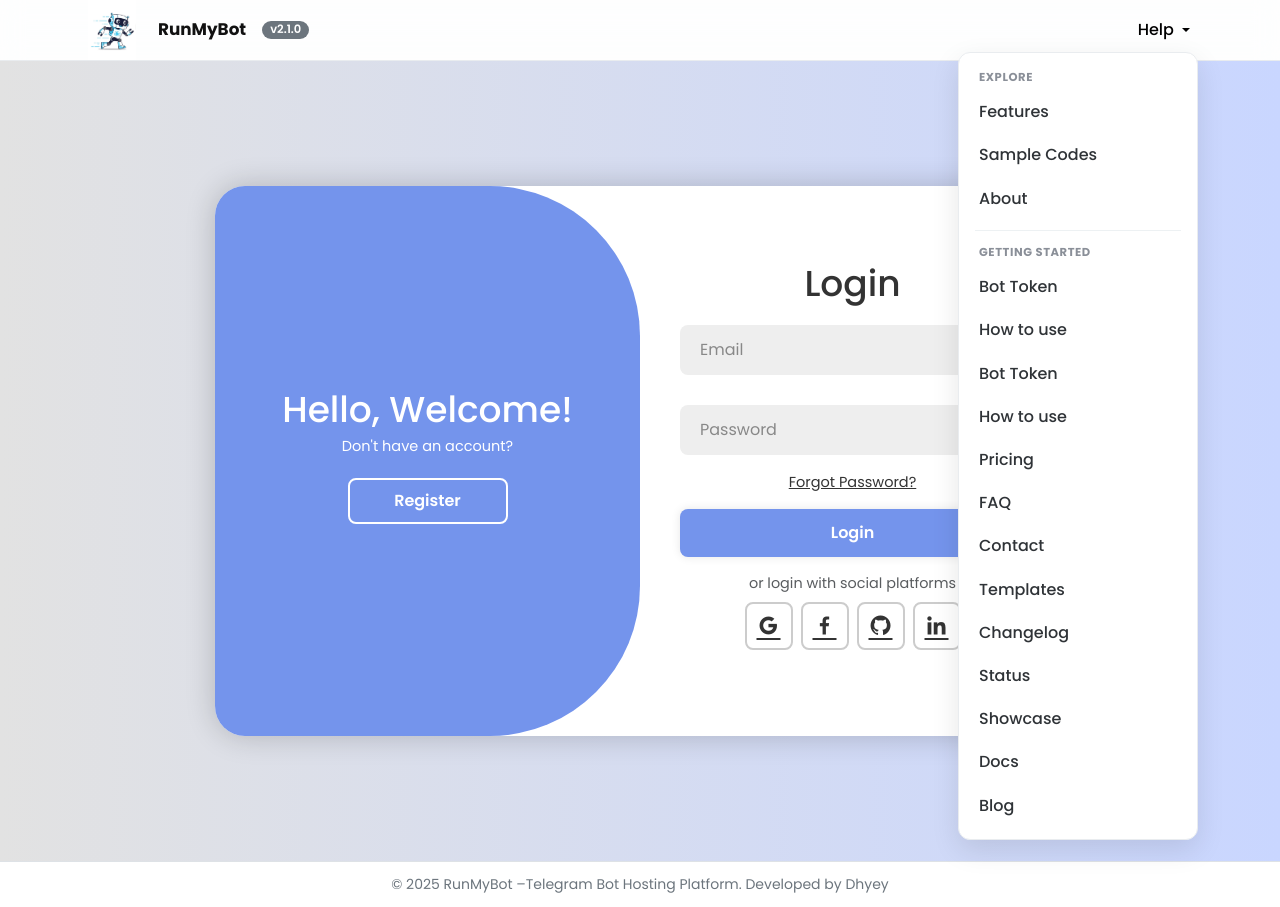
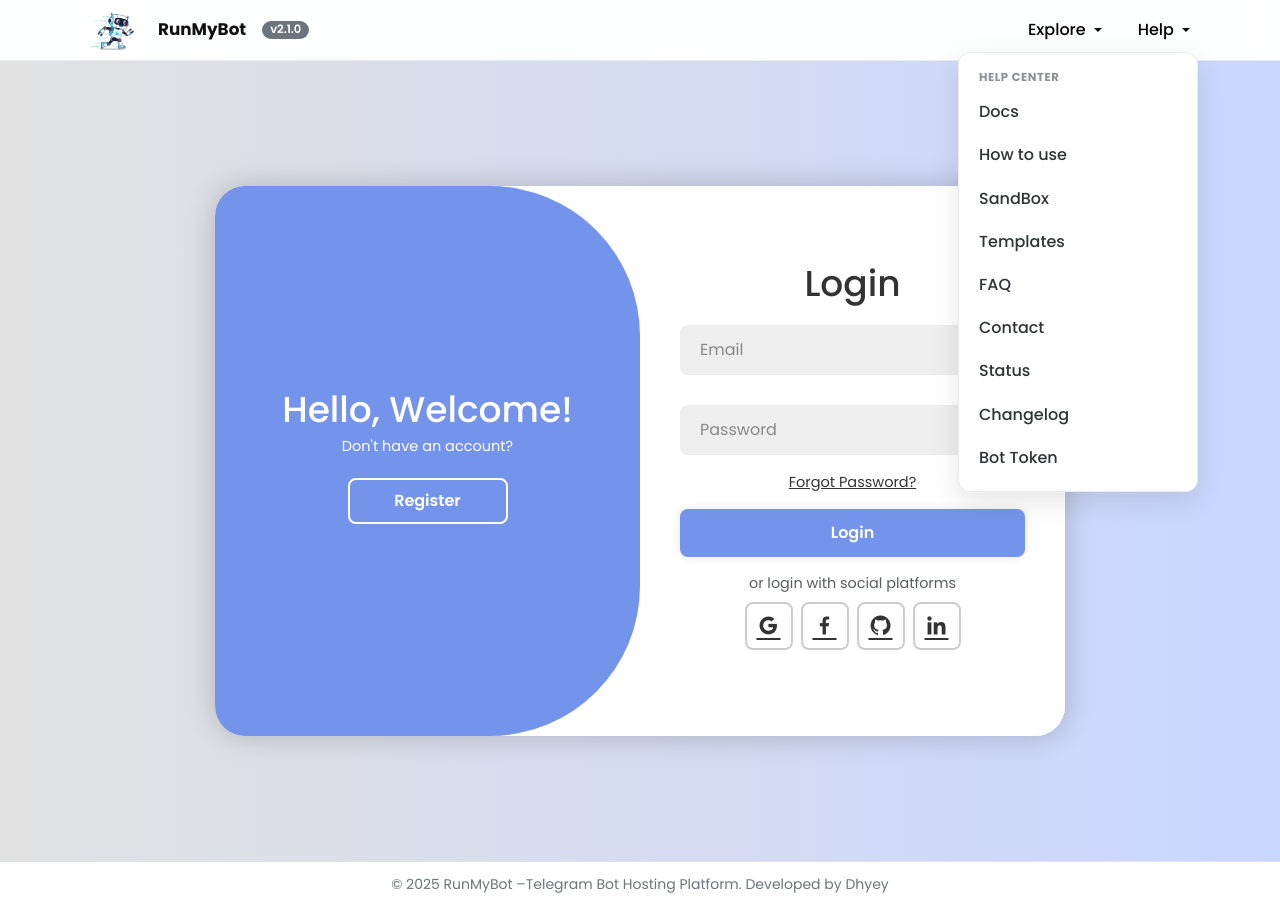
Before and after one commit to dhyeyppatel/Botify, a website: page Frontend/index.html in a window 1280 px wide. Both pictures are taken after a click on the button "Help". Drawn offline with Linux system fonts and the light colour scheme; a web font is replaced by a local one.

Commit message:
Update index.html

```diff
--- a/Frontend/index.html
+++ b/Frontend/index.html
@@ -48,44 +48,47 @@
     <!-- Center Nav -->
 <nav class="main-nav" aria-label="Main navigation">
   <ul class="nav-list">
-    <!-- One clean Help dropdown with two sections -->
+    <!-- Explore dropdown -->
+    <li class="dropdown">
+      <button class="dropdown-toggle" data-dropdown="exploreMenu" type="button" aria-expanded="false">
+        Explore
+      </button>
+      <div id="exploreMenu" class="dropdown-menu dropdown-wide" role="menu">
+        <div class="menu-section">
+          <div class="menu-label">Explore</div>
+          <a href="features.html">Features</a>
+          <a href="showcase.html">Showcase</a>
+          <a href="sample.html">Sample Codes</a>
+          <a href="pricing.html">Pricing</a>
+          <a href="blog.html">Blog</a>
+          <a href="about.html">About</a>
+        </div>
+      </div>
+    </li>
+
+    <!-- Help dropdown -->
     <li class="dropdown">
       <button class="dropdown-toggle" data-dropdown="helpMenu" type="button" aria-expanded="false">
         Help
       </button>
-
-
       <div id="helpMenu" class="dropdown-menu dropdown-wide" role="menu">
         <div class="menu-section">
-          <div class="menu-label">Explore</div>
-          <a href="https://common-thread.gitbook.io/common-thread-docs/help-center" target="_blank" rel="noopener noreferrer">Features</a>
-          <a href="sample.html">Sample Codes</a>
-          <a href="#about">About</a>
-        </div>
-
-        <div class="menu-sep"></div>
-
-        <div class="menu-section">
-          <div class="menu-label">Getting started</div>
-          <a href="#bot-token">Bot Token</a>
-          <a href="#how-to-use">How to use</a>
-<!-- in your header -->
-<a href="token.html">Bot Token</a>
+          <div class="menu-label">Help Center</div>
+          <a href="docs.html">Docs</a>
           <a href="htu.html">How to use</a>
-<a href="pricing.html">Pricing</a>
+          <a href="practice.html">SandBox</a>
+          <a href="templates.html">Templates</a>
           <a href="faq.html">FAQ</a>
           <a href="contact.html">Contact</a>
-<a href="templates.html">Templates</a>
+          <a href="status.html">Status</a>
           <a href="changelog.html">Changelog</a>
-<a href="status.html">Status</a>
-<a href="showcase.html">Showcase</a>
-<a href="docs.html">Docs</a>
-<a href="blog.html">Blog</a>
+          <a href="token.html">Bot Token</a>
         </div>
       </div>
     </li>
   </ul>
 </nav>
+
   </div>
 </header>
 
```
Lines whose indentation alone changed are shown as unchanged.
